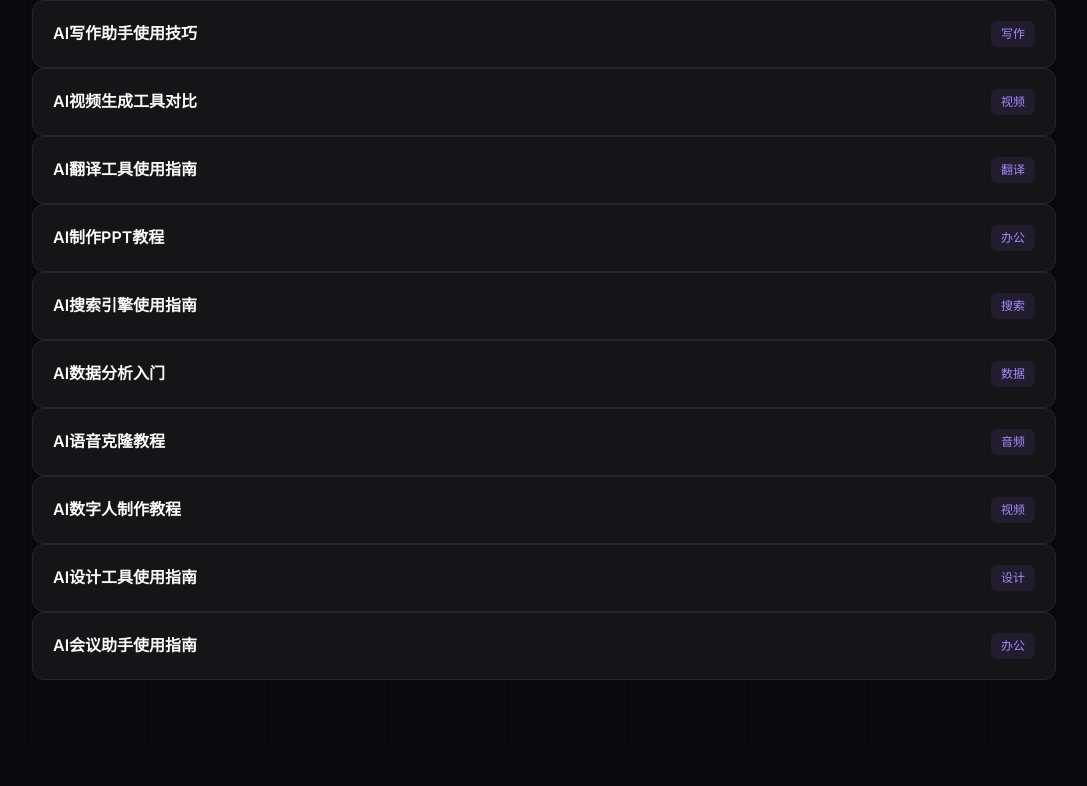
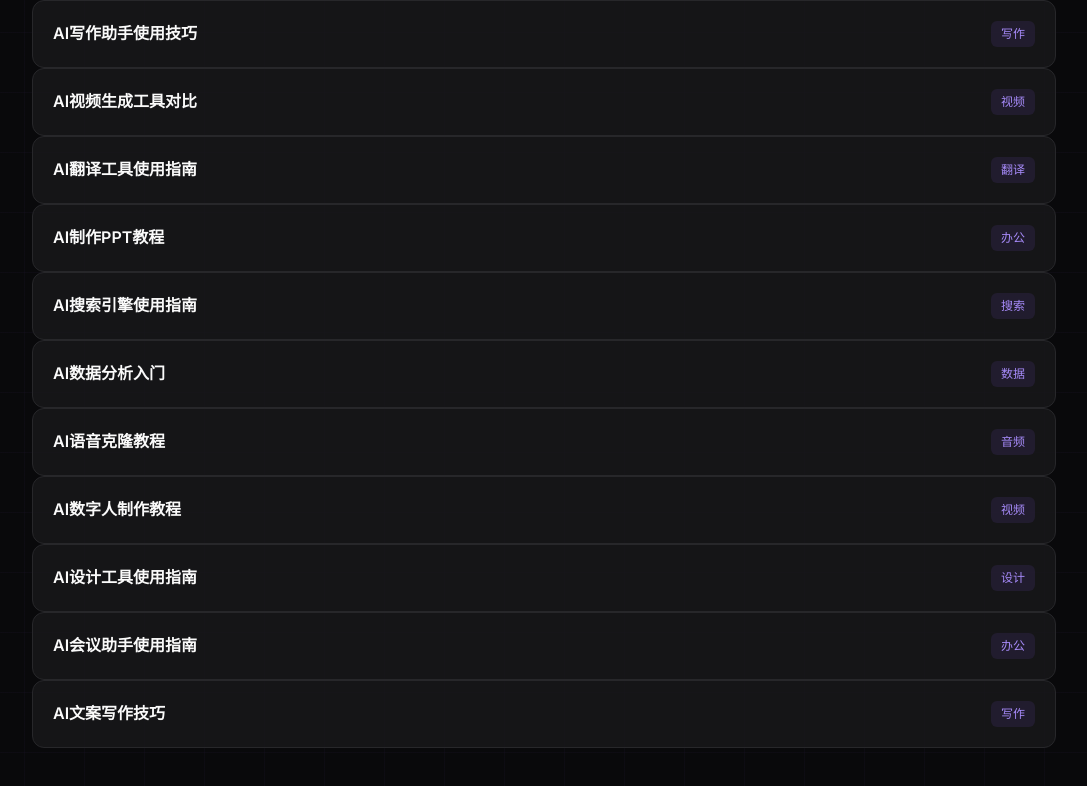
Before and after one commit to uncle-light/deepzd, a Next.js app: page /tutorials in a window 1280 px wide. Shown: the part 808-1594 px from the top of the page, without its empty margins (96-1183 px from the left). Before the commit the page ends 1552 px from the top, so only its background shows below. Built offline with nearby package versions, Linux system fonts and the light colour scheme.

Commit message:
feat: 添加AI文案教程

```diff
--- a/src/app/data/tutorials.ts
+++ b/src/app/data/tutorials.ts
@@ -299,4 +299,18 @@ Suno 是AI音乐生成工具。
 
 自动转录、摘要生成、行动项提取`
   },
+  {
+    slug: "ai-copywriting",
+    title: "AI文案写作技巧",
+    tag: "写作",
+    content: `## 推荐工具
+
+- Copy.ai
+- Jasper
+- Writesonic
+
+## 写作场景
+
+广告文案、社媒内容、营销邮件`
+  },
 ];
```
